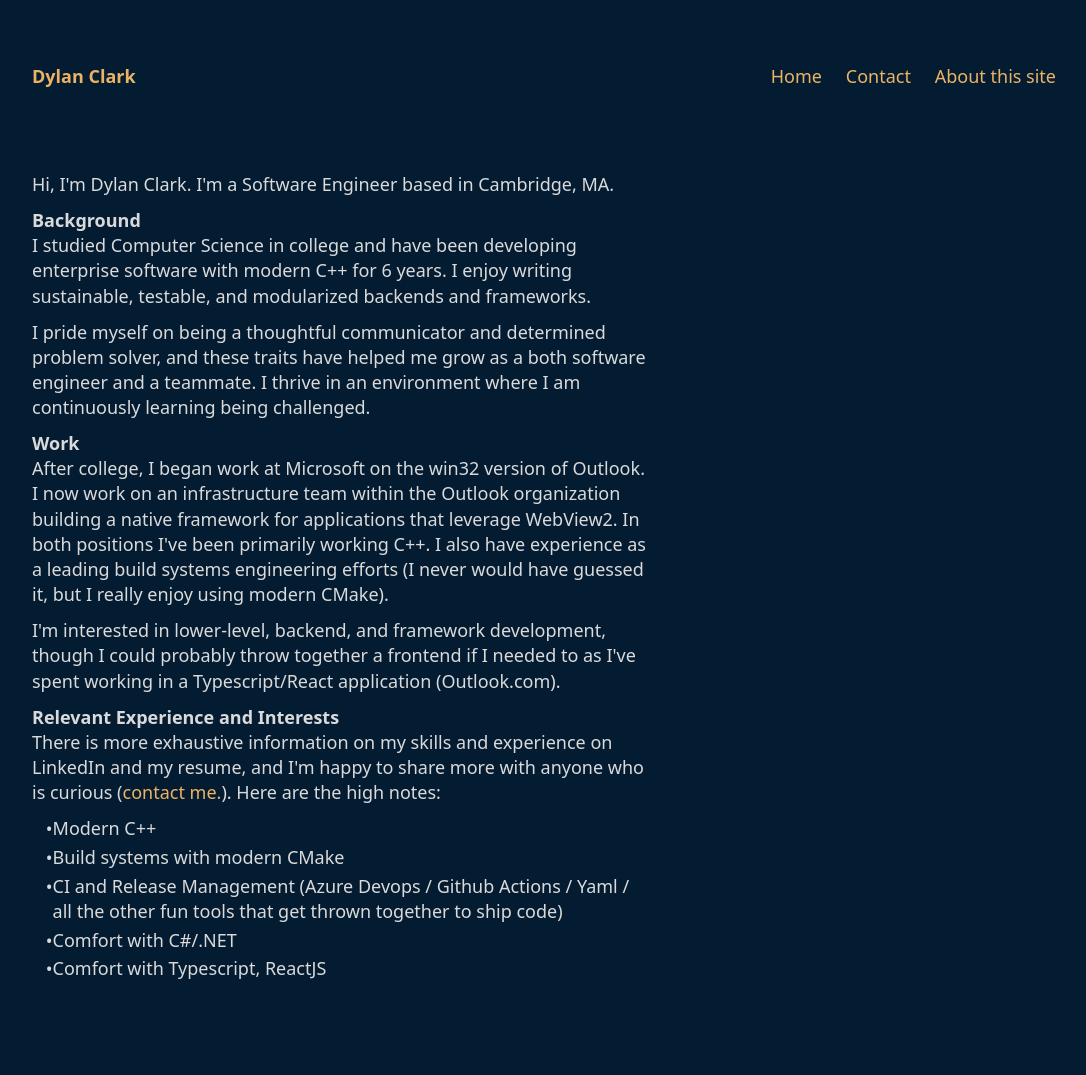
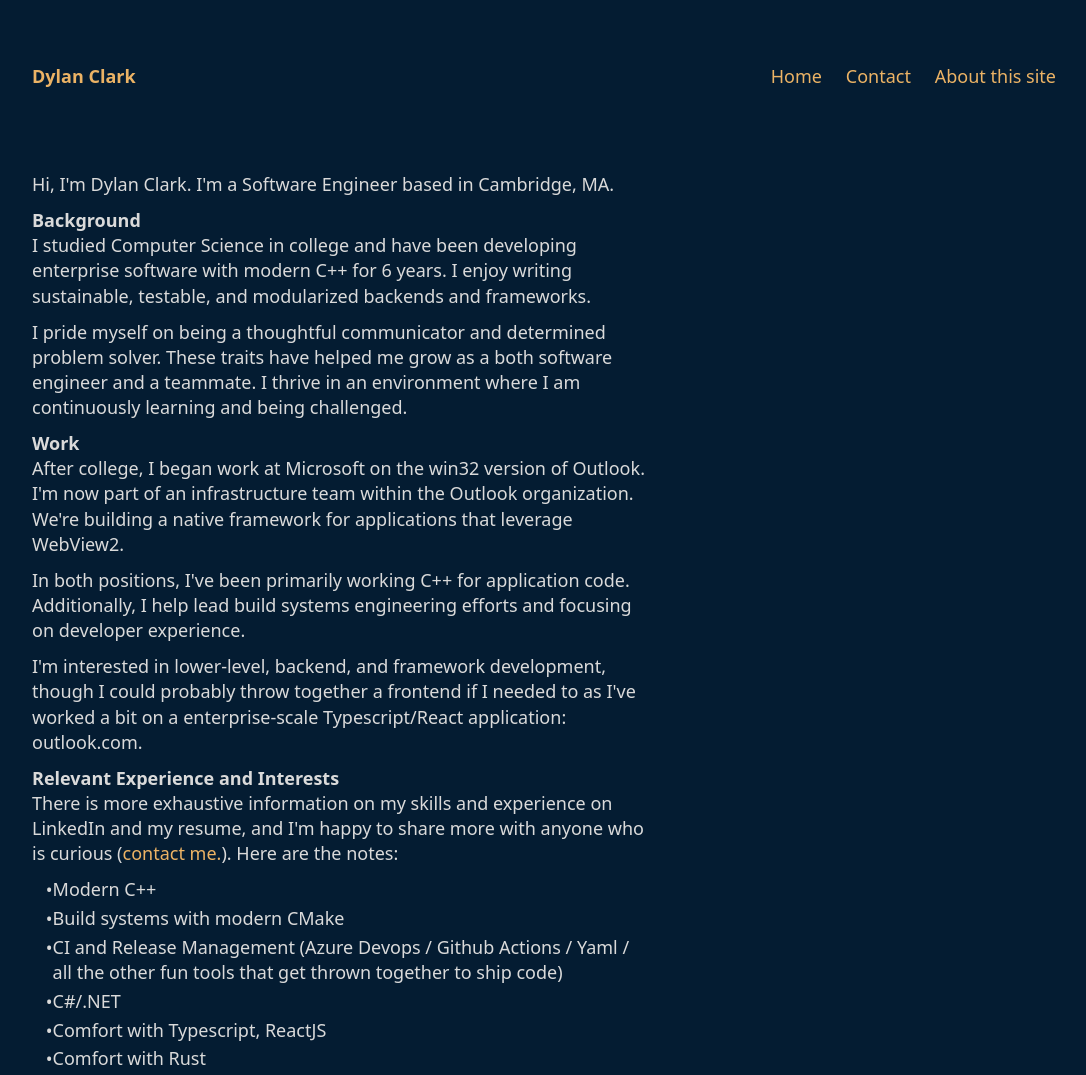
Before and after one commit to dylanclark/dylanclarkwebsite, a plain HTML site: page index.html in a window 1280 px wide. Shown: the whole page, without its empty margins (96-1182 px from the left). Drawn offline with Linux system fonts and the light colour scheme.

Commit message:
fix typos

```diff
--- a/index.html
+++ b/index.html
@@ -57,29 +57,31 @@
             </p>
 
             <p>
-                I pride myself on being a thoughtful communicator and determined problem solver, and these traits have
+                I pride myself on being a thoughtful communicator and determined problem solver. These traits have
                 helped me grow as a both software engineer and a teammate. I thrive in an environment where I am
-                continuously learning being challenged.
+                continuously learning and being challenged.
             </p>
 
             <b>Work</b>
 
             <p>
-                After college, I began work at Microsoft on the win32 version of Outlook. I now work on an infrastructure
-                team within the Outlook organization building a native framework for applications that leverage WebView2.
-                In both positions I've been primarily working C++. I also have experience as a leading build systems engineering
-                efforts (I never would have guessed it, but I really enjoy using modern CMake).
+                After college, I began work at Microsoft on the win32 version of Outlook. I'm now part of an infrastructure team within
+                the Outlook organization. We're building a native framework for applications that leverage WebView2.
+            </p>
+            <p>
+                In both positions, I've been primarily working C++ for application code. Additionally, I help lead build systems engineering
+                efforts and focusing on developer experience.
             </p>
             <p>
                 I'm interested in lower-level, backend, and framework development, though I could probably throw together
-                a frontend if I needed to as I've spent working in a Typescript/React application (Outlook.com).
+                a frontend if I needed to as I've worked a bit on a enterprise-scale Typescript/React application: outlook.com.
             </p>
 
             <b>Relevant Experience and Interests</b>
 
             <p>
                 There is more exhaustive information on my skills and experience on LinkedIn and my resume, and I'm
-                happy to share more with anyone who is curious (<a href="#contact">contact me.</a>). Here are the high
+                happy to share more with anyone who is curious (<a href="#contact">contact me.</a>). Here are the
                 notes:
             </p>
 
@@ -87,15 +89,16 @@
                 <li>Modern C++</li>
                 <li>Build systems with modern CMake</li>
                 <li>CI and Release Management (Azure Devops / Github Actions / Yaml / all the other fun tools that get thrown together to ship code)</li>
-                <li>Comfort with C#/.NET</li>
+                <li>C#/.NET</li>
                 <li>Comfort with Typescript, ReactJS</li>
+                <li>Comfort with Rust</li>
             </ul>
 
         </section>
 
         <section id="contact">
             <h2>
-                <p><b>Email: </b> dylanmclark at outlook dot com</p>
+                <p><b>Email: </b> dylanmclark (at) outlook (dot) com</p>
                 <p><a href="https://www.linkedin.com/in/dylan-mcdaniel-clark/">LinkedIn</a></p>
                 <p><a href="https://www.goodreads.com/user/show/31349355-dylan-clark">Goodreads</a></p>
                 <p><a href="https://www.github.com/dylanclark">GitHub</a></p>
@@ -107,18 +110,6 @@
 
             <p>
                 <b>TL;DR:</b> I use <a href="https://github.com/cadars/john-doe">this repo</a> as a framework and Netlify to host.
-            </p>
-
-            <h2>Background</h2>
-
-            <p>
-                At the risk of writing too much fluff and sounding like a recipe website, I figured some of this info
-                would be good to share for anyone who's curious to create their own personal site.
-            </p>
-
-            <p>
-                I had spent a few years trying to nail down the right configuration for for a personal website. I've
-                gone through a few tools, finding some too expensive (this one is free) and some too complicated for my needs.
             </p>
 
             <p>My goals were for the site to be simple, fast, and require no dependencies so I can make updates from anywhere.</p>
```
